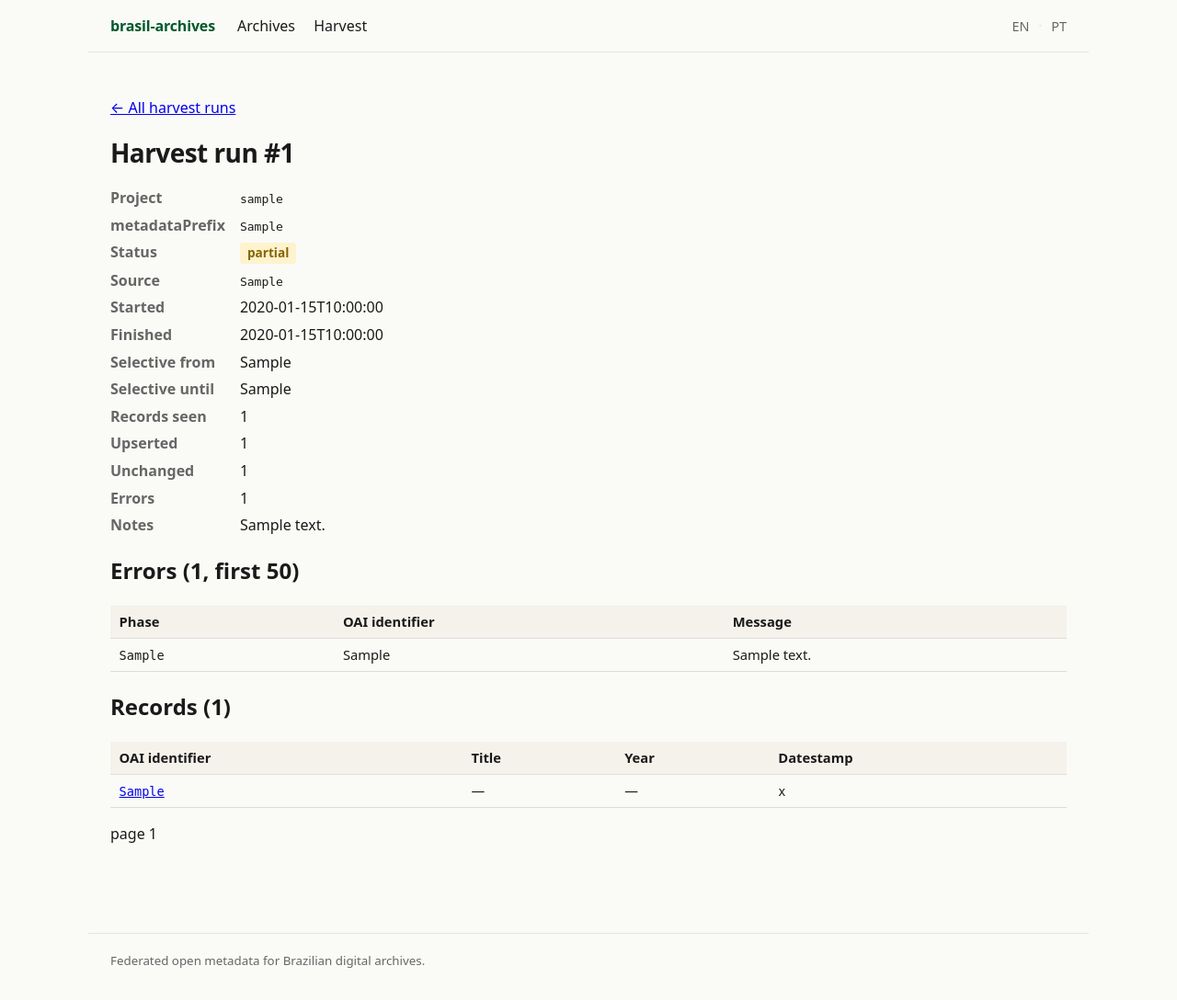
After one commit to stevewil/brasil-archives, a Flask app: page /harvest/runs/1 in a window 1280 px wide. The commit adds this page. Shown: the whole page at 92% size. Run offline with Flask 3, Linux system fonts and the light colour scheme; tables that the repository leaves empty hold one stand-in row (values such as "Sample post").

Commit message:
Track 2.5: read-only /harvest/ blueprint
Adds a browsable UI over the aggregated_records store from Track 2, so
harvest results can be inspected in-app instead of via SQL.

Routes (all GET, read-only):
- /harvest/          — runs index with per-(project, prefix) rollups
                       and paginated list of every harvest run
- /harvest/runs/<id> — single run: metadata, up to 50 error rows, and
                       a paginated table of aggregated_records with
                       best-effort title/year drawn from extracted_json
- /harvest/records/<id> — one record: canonical fields, setSpecs,
                          raw extractor output (details/summary),
                          raw <record> XML (details/summary), sha256

Wiring:
- app/blueprints/harvest/{__init__,routes}.py
- app/templates/harvest/{index,run_detail,record_detail}.html
- Nav link in base.html
- app/static/style.css: .data-table, .status--{ok,partial,failed,running},
  .kv (definition list grid), .pager, .inline-list

Tests (+8): tests/test_harvest_blueprint.py — index (populated + empty),
run detail (records + errors), record detail, 404 paths, page_size
clamping, nav link.

Full suite: 130 passed, 4 opt-in live skipped.

Smoke-tested locally against the harvested mipibu data (508+508
records, 3 runs): all three routes return HTTP 200 with the expected
content.

```diff
--- a/app/__init__.py
+++ b/app/__init__.py
@@ -61,8 +61,10 @@ def create_app(config_name: str | None = None) -> Flask:
     # Blueprints
     from .blueprints.main import bp as main_bp
     from .blueprints.archives import bp as archives_bp
+    from .blueprints.harvest import bp as harvest_bp
     app.register_blueprint(main_bp)
     app.register_blueprint(archives_bp)
+    app.register_blueprint(harvest_bp)
 
     # Simple health check for deploy monitoring
     @app.get("/healthz")
--- /dev/null
+++ b/app/blueprints/harvest/routes.py
@@ -0,0 +1,207 @@
+"""Harvest views: run index, run detail, record detail.
+
+All routes are read-only. The blueprint is a debugging/sanity-check
+surface, not a production data-editing surface — write paths still live
+in ``scripts/harvest.py``.
+"""
+from __future__ import annotations
+
+import json
+from typing import Any
+
+from flask import Blueprint, abort, render_template, request
+from sqlalchemy import select
+from sqlalchemy.orm import selectinload
+
+from ...extensions import db
+from ...models import (
+    AggregatedRecord,
+    HarvestError,
+    HarvestRun,
+    UpgradeProject,
+)
+
+
+bp = Blueprint("harvest", __name__, url_prefix="/harvest")
+
+
+# --------------------------------------------------------------------------- #
+# Helpers
+
+_PAGE_SIZE_DEFAULT = 50
+_PAGE_SIZE_MAX = 200
+
+
+def _parse_int(value: str | None, default: int, minimum: int = 0,
+               maximum: int | None = None) -> int:
+    """Parse a query-string int with clamping. Never raises."""
+    try:
+        n = int(value) if value is not None else default
+    except (TypeError, ValueError):
+        return default
+    if n < minimum:
+        return minimum
+    if maximum is not None and n > maximum:
+        return maximum
+    return n
+
+
+def _json_or_none(text: str | None) -> Any:
+    if not text:
+        return None
+    try:
+        return json.loads(text)
+    except (TypeError, ValueError):
+        return None
+
+
+# --------------------------------------------------------------------------- #
+# Views
+
+
+@bp.route("/", endpoint="index")
+def index():
+    """List every harvest run, newest first, with per-project rollups."""
+    page = _parse_int(request.args.get("page"), default=1, minimum=1)
+    page_size = _parse_int(
+        request.args.get("page_size"),
+        default=_PAGE_SIZE_DEFAULT,
+        minimum=1,
+        maximum=_PAGE_SIZE_MAX,
+    )
+    offset = (page - 1) * page_size
+
+    total = db.session.execute(
+        select(db.func.count(HarvestRun.id))
+    ).scalar_one()
+
+    stmt = (
+        select(HarvestRun)
+        .options(selectinload(HarvestRun.upgrade_project))
+        .order_by(HarvestRun.started_at.desc(), HarvestRun.id.desc())
+        .offset(offset)
+        .limit(page_size)
+    )
+    runs = list(db.session.execute(stmt).scalars())
+
+    # Per-(project, prefix) latest snapshot for the summary cards at top.
+    latest_stmt = (
+        select(
+            UpgradeProject.slug.label("slug"),
+            AggregatedRecord.metadata_prefix.label("prefix"),
+            db.func.count(AggregatedRecord.id).label("record_count"),
+        )
+        .join(UpgradeProject,
+              UpgradeProject.id == AggregatedRecord.upgrade_project_id)
+        .group_by(UpgradeProject.slug, AggregatedRecord.metadata_prefix)
+        .order_by(UpgradeProject.slug, AggregatedRecord.metadata_prefix)
+    )
+    rollups = list(db.session.execute(latest_stmt))
+
+    return render_template(
+        "harvest/index.html",
+        page_title="Harvest runs",
+        runs=runs,
+        rollups=rollups,
+        page=page,
+        page_size=page_size,
+        total=total,
+        has_next=(offset + page_size) < total,
+        has_prev=page > 1,
+    )
+
+
+@bp.route("/runs/<int:run_id>", endpoint="run_detail")
+def run_detail(run_id: int):
+    """Single harvest run — metadata, error rows, and record page."""
+    run = db.session.get(HarvestRun, run_id)
+    if run is None:
+        abort(404)
+
+    page = _parse_int(request.args.get("page"), default=1, minimum=1)
+    page_size = _parse_int(
+        request.args.get("page_size"),
+        default=_PAGE_SIZE_DEFAULT,
+        minimum=1,
+        maximum=_PAGE_SIZE_MAX,
+    )
+    offset = (page - 1) * page_size
+
+    records_total = db.session.execute(
+        select(db.func.count(AggregatedRecord.id))
+        .where(AggregatedRecord.harvest_run_id == run_id)
+    ).scalar_one()
+
+    records_stmt = (
+        select(AggregatedRecord)
+        .where(AggregatedRecord.harvest_run_id == run_id)
+        .order_by(AggregatedRecord.oai_identifier)
+        .offset(offset)
+        .limit(page_size)
+    )
+    records = list(db.session.execute(records_stmt).scalars())
+
+    # Decorate rows with a lightweight canonical title (best-effort).
+    record_rows: list[dict[str, Any]] = []
+    for rec in records:
+        extracted = _json_or_none(rec.extracted_json) or {}
+        canonical = extracted.get("canonical", {}) if isinstance(extracted, dict) else {}
+        record_rows.append({
+            "id": rec.id,
+            "oai_identifier": rec.oai_identifier,
+            "datestamp": rec.datestamp,
+            "title": canonical.get("title"),
+            "year_start": canonical.get("year_start"),
+            "year_end": canonical.get("year_end"),
+        })
+
+    errors_stmt = (
+        select(HarvestError)
+        .where(HarvestError.harvest_run_id == run_id)
+        .order_by(HarvestError.id)
+        .limit(50)
+    )
+    errors = list(db.session.execute(errors_stmt).scalars())
+
+    return render_template(
+        "harvest/run_detail.html",
+        page_title=f"Harvest run #{run.id}",
+        run=run,
+        record_rows=record_rows,
+        errors=errors,
+        page=page,
+        page_size=page_size,
+        records_total=records_total,
+        has_next=(offset + page_size) < records_total,
+        has_prev=page > 1,
+    )
+
+
+@bp.route("/records/<int:record_id>", endpoint="record_detail")
+def record_detail(record_id: int):
+    """One aggregated_record — canonical, sets, raw XML."""
+    rec = db.session.get(AggregatedRecord, record_id)
+    if rec is None:
+        abort(404)
+
+    project = db.session.get(UpgradeProject, rec.upgrade_project_id)
+    extracted = _json_or_none(rec.extracted_json) or {}
+    canonical = (
+        extracted.get("canonical", {})
+        if isinstance(extracted, dict) else {}
+    )
+    raw_extracted = (
+        extracted.get("raw", {})
+        if isinstance(extracted, dict) else {}
+    )
+    set_specs = _json_or_none(rec.set_specs_json) or []
+
+    return render_template(
+        "harvest/record_detail.html",
+        page_title=rec.oai_identifier,
+        record=rec,
+        project=project,
+        canonical=canonical,
+        raw_extracted=raw_extracted,
+        set_specs=set_specs,
+    )
--- a/app/static/style.css
+++ b/app/static/style.css
@@ -429,3 +429,42 @@ button[type="submit"]:hover { filter: brightness(1.1); }
   background: #fff;
   color: var(--fg);
 }
+
+/* -------- Harvest views -------- */
+.data-table { width: 100%; border-collapse: collapse; margin: 1rem 0; }
+.data-table th, .data-table td {
+  border-bottom: 1px solid #ddd;
+  padding: 0.4rem 0.6rem;
+  vertical-align: top;
+  text-align: left;
+  font-size: 0.92rem;
+}
+.data-table thead th { background: #f4f2ea; font-weight: 600; }
+.data-table td.num, .data-table th:has(+ td.num) { text-align: right; }
+.data-table td code { font-size: 0.85rem; }
+
+.status { display: inline-block; padding: 0.1rem 0.5rem; border-radius: 3px; font-size: 0.85rem; font-weight: 600; }
+.status--ok        { background: #d4edda; color: #155724; }
+.status--partial   { background: #fff3cd; color: #856404; }
+.status--failed    { background: #f8d7da; color: #721c24; }
+.status--running   { background: #d1ecf1; color: #0c5460; }
+
+.kv { display: grid; grid-template-columns: max-content 1fr; column-gap: 1rem; row-gap: 0.35rem; margin: 1rem 0; }
+.kv dt { font-weight: 600; color: var(--muted, #555); }
+.kv dd { margin: 0; }
+.kv dd pre { margin: 0; }
+
+.inline-list { list-style: none; padding: 0; margin: 0; display: flex; flex-wrap: wrap; gap: 0.35rem 0.75rem; }
+.inline-list li { }
+
+.pager { display: flex; gap: 1rem; margin: 1rem 0; align-items: baseline; }
+
+section.canonical pre, section.raw-extracted pre, section.raw-xml pre {
+  background: #f6f4ec;
+  padding: 0.6rem 0.8rem;
+  border-radius: 4px;
+  overflow-x: auto;
+  font-size: 0.82rem;
+  white-space: pre-wrap;
+  word-wrap: break-word;
+}
--- a/app/templates/base.html
+++ b/app/templates/base.html
@@ -11,6 +11,7 @@
     <a class="brand" href="{{ url_for('main.index') }}">brasil-archives</a>
     <nav class="primary-nav">
       <a href="{{ url_for('archives.list_archives') }}">Archives</a>
+      <a href="{{ url_for('harvest.index') }}">Harvest</a>
     </nav>
     <nav class="lang-switch">
       <a href="?lang=en" {% if get_locale() == 'en' %}aria-current="page"{% endif %}>EN</a>
--- /dev/null
+++ b/app/templates/harvest/run_detail.html
@@ -0,0 +1,106 @@
+{% extends "base.html" %}
+{% block title %}Harvest run #{{ run.id }}{% endblock %}
+
+{% block content %}
+<section class="page-header">
+  <p><a href="{{ url_for('harvest.index') }}">← All harvest runs</a></p>
+  <h1>Harvest run #{{ run.id }}</h1>
+</section>
+
+<section class="run-meta">
+  <dl class="kv">
+    <dt>Project</dt>
+    <dd>{% if run.upgrade_project %}<code>{{ run.upgrade_project.slug }}</code>{% else %}—{% endif %}</dd>
+    <dt>metadataPrefix</dt>
+    <dd><code>{{ run.metadata_prefix }}</code></dd>
+    <dt>Status</dt>
+    <dd><span class="status status--{{ run.status }}">{{ run.status }}</span></dd>
+    <dt>Source</dt>
+    <dd><code>{{ run.source }}</code></dd>
+    <dt>Started</dt>
+    <dd>{{ run.started_at.isoformat() if run.started_at else '—' }}</dd>
+    <dt>Finished</dt>
+    <dd>{{ run.finished_at.isoformat() if run.finished_at else '—' }}</dd>
+    <dt>Selective from</dt>
+    <dd>{{ run.from_ts or '—' }}</dd>
+    <dt>Selective until</dt>
+    <dd>{{ run.until_ts or '—' }}</dd>
+    <dt>Records seen</dt>
+    <dd class="num">{{ run.records_seen }}</dd>
+    <dt>Upserted</dt>
+    <dd class="num">{{ run.records_upserted }}</dd>
+    <dt>Unchanged</dt>
+    <dd class="num">{{ run.records_unchanged }}</dd>
+    <dt>Errors</dt>
+    <dd class="num">{{ run.error_count }}</dd>
+    {% if run.notes %}
+    <dt>Notes</dt>
+    <dd>{{ run.notes }}</dd>
+    {% endif %}
+  </dl>
+</section>
+
+{% if errors %}
+<section class="errors">
+  <h2>Errors ({{ run.error_count }}, first 50)</h2>
+  <table class="data-table">
+    <thead>
+      <tr><th>Phase</th><th>OAI identifier</th><th>Message</th></tr>
+    </thead>
+    <tbody>
+      {% for err in errors %}
+        <tr>
+          <td><code>{{ err.phase }}</code></td>
+          <td>{{ err.oai_identifier or '—' }}</td>
+          <td class="msg">{{ err.message }}</td>
+        </tr>
+      {% endfor %}
+    </tbody>
+  </table>
+</section>
+{% endif %}
+
+<section class="records">
+  <h2>Records ({{ records_total }})</h2>
+  {% if record_rows %}
+  <table class="data-table">
+    <thead>
+      <tr>
+        <th>OAI identifier</th>
+        <th>Title</th>
+        <th>Year</th>
+        <th>Datestamp</th>
+      </tr>
+    </thead>
+    <tbody>
+      {% for row in record_rows %}
+        <tr>
+          <td><a href="{{ url_for('harvest.record_detail', record_id=row.id) }}"><code>{{ row.oai_identifier }}</code></a></td>
+          <td>{{ row.title or '—' }}</td>
+          <td>
+            {% if row.year_start and row.year_end and row.year_start != row.year_end %}
+              {{ row.year_start }}–{{ row.year_end }}
+            {% elif row.year_start %}
+              {{ row.year_start }}
+            {% else %}—{% endif %}
+          </td>
+          <td><code>{{ row.datestamp }}</code></td>
+        </tr>
+      {% endfor %}
+    </tbody>
+  </table>
+
+  <nav class="pager">
+    {% if has_prev %}
+      <a href="{{ url_for('harvest.run_detail', run_id=run.id, page=page - 1, page_size=page_size) }}">← previous</a>
+    {% endif %}
+    <span>page {{ page }}</span>
+    {% if has_next %}
+      <a href="{{ url_for('harvest.run_detail', run_id=run.id, page=page + 1, page_size=page_size) }}">next →</a>
+    {% endif %}
+  </nav>
+  {% else %}
+  <p>No records associated with this run.</p>
+  {% endif %}
+</section>
+{% endblock %}
```
Also changed, not shown: app/blueprints/harvest/__init__.py (added, +11 -0 lines), app/templates/harvest/index.html (added, +95 -0 lines), app/templates/harvest/record_detail.html (added, +78 -0 lines), tests/test_harvest_blueprint.py (added, +200 -0 lines).
